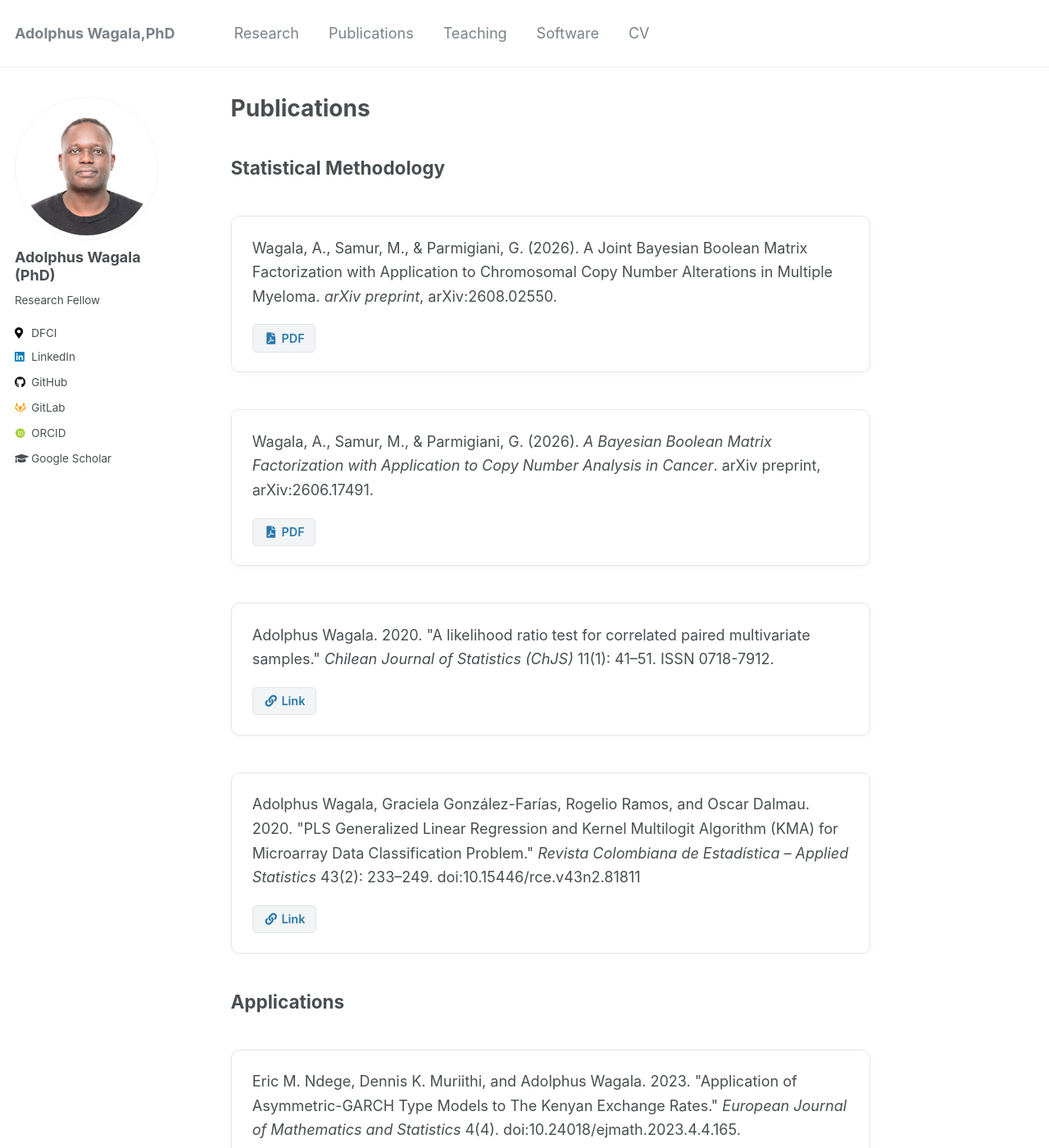
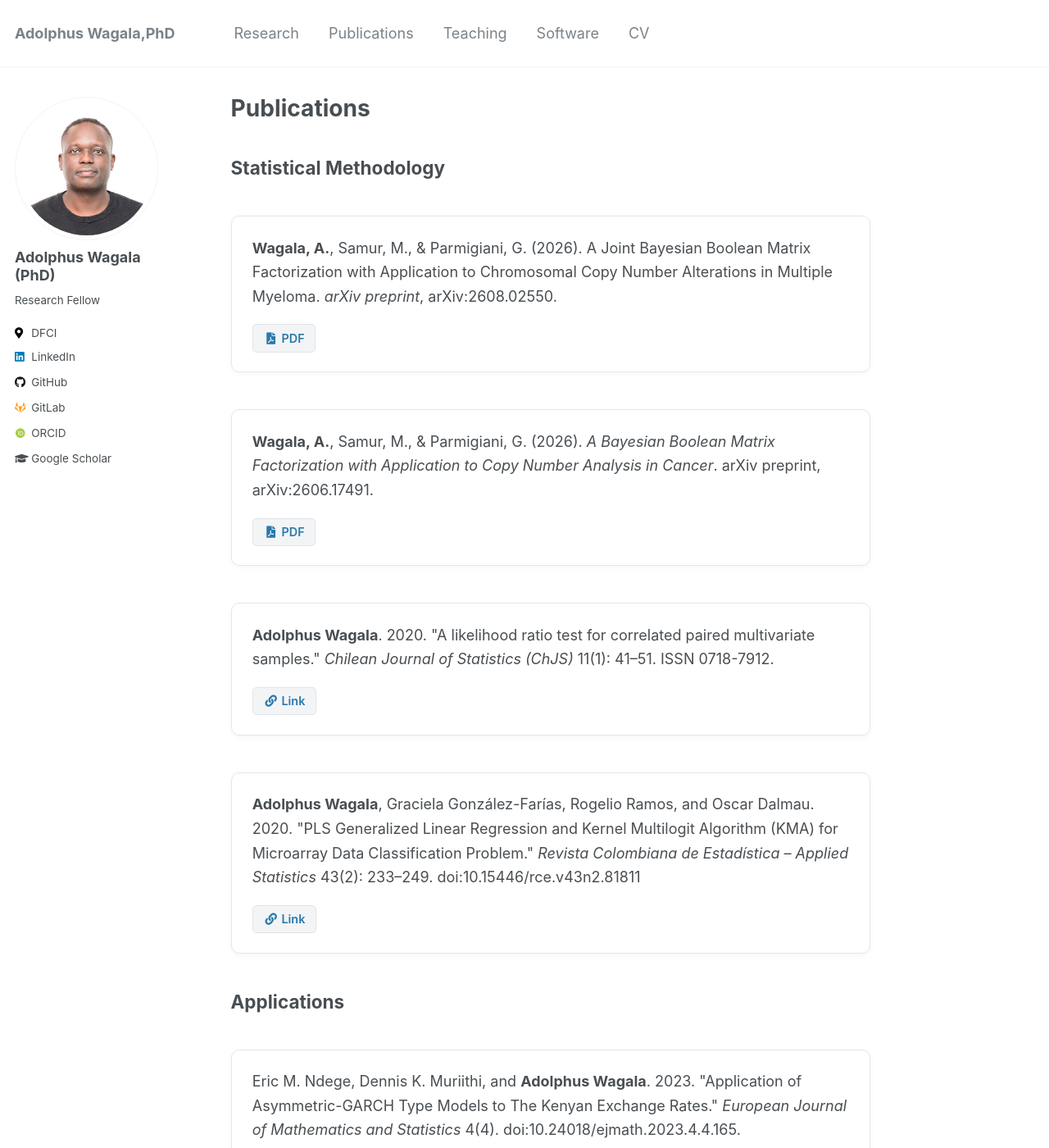
Before and after one commit to wagala/wagala.github.io, a Jekyll site: the page built from _pages/publications.md, in a window 1280 px wide and 1400 px high. Shown: the whole window at 82% size. Built offline with Jekyll 4.4.1, drawn with Linux system fonts in a browser that asks for light colours; some web fonts are replaced.

Commit message:
Update archive-single.html with safe filter for citations

```diff
--- a/_includes/archive-single.html
+++ b/_includes/archive-single.html
@@ -62,7 +62,7 @@
 
    <div class="publication-citation">
   {% if post.citation %}
-    {{ post.citation }}
+    {{ post.citation | safe }}
   {% endif %}
 </div>
 
--- a/_sass/_custom.scss
+++ b/_sass/_custom.scss
@@ -86,11 +86,14 @@
 .publication-citation span,
 .publication-citation a,
 .publication-citation div,
-.publication-citation strong,
-.publication-citation b,
 .publication-citation em,
 .publication-citation i {
   font-weight: 400 !important;
+}
+
+.publication-citation b,
+.publication-citation strong {
+  font-weight: 700 !important;
 }
 
 .publication-citation em,
```
